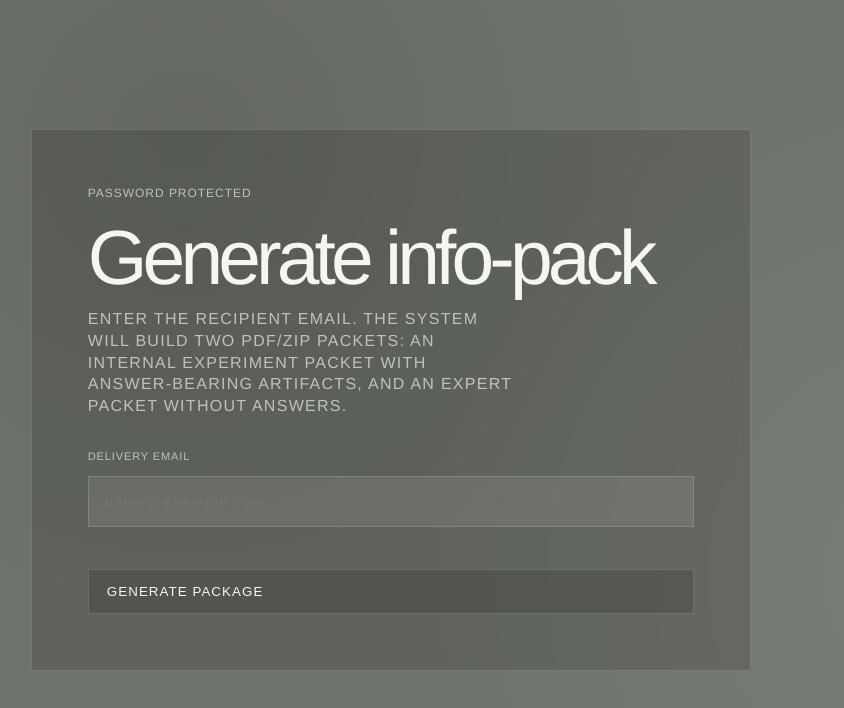
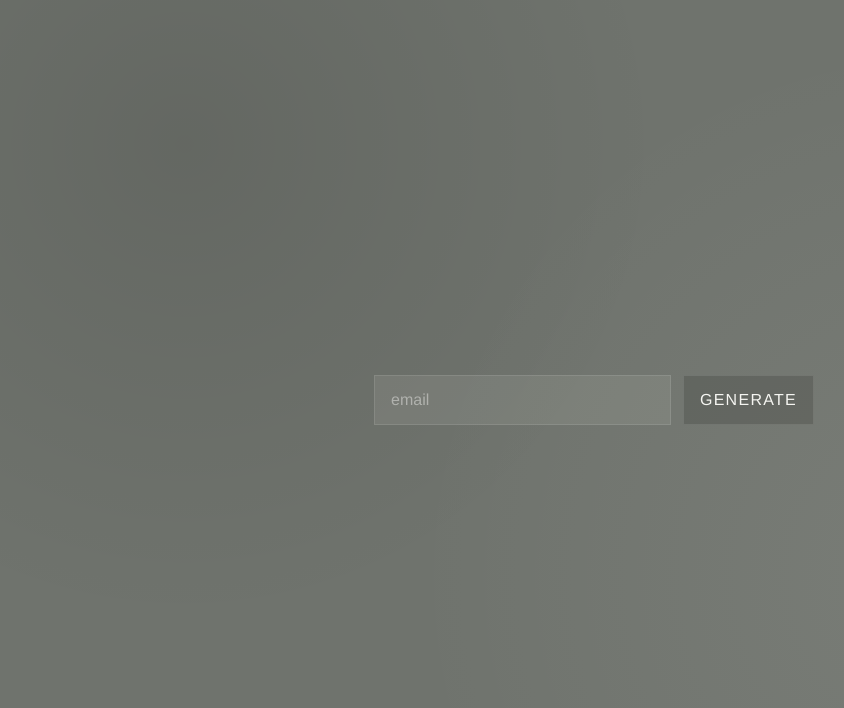
Before and after one commit to MichaelTanzer/distributed-knowledge-site, a Next.js app: page /generate in a window 1280 px wide. Shown: the top 708 px of the page, without its empty margins (46-890 px from the left). Built offline with nearby package versions, Linux system fonts and the light colour scheme.

Commit message:
Restore landing page and simplify generate form

```diff
--- a/app/generate/page.tsx
+++ b/app/generate/page.tsx
@@ -37,30 +37,21 @@ export default function GeneratePage() {
 
   return (
     <main className="generate-shell">
-      <section className="panel">
-        <p className="eyebrow">Password protected</p>
-        <h1>Generate info-pack</h1>
-        <p className="copy">
-          Enter the recipient email. The system will build two PDF/ZIP packets: an internal
-          experiment packet with answer-bearing artifacts, and an expert packet without answers.
-        </p>
-        <form onSubmit={submit}>
-          <label htmlFor="email">Delivery email</label>
+      <form className="generate-form" onSubmit={submit}>
         <input
-            id="email"
+          aria-label="Delivery email"
           type="email"
           value={email}
           onChange={(event) => setEmail(event.target.value)}
-            placeholder="name@example.com"
+          placeholder="email"
           required
         />
         <button disabled={state.status === 'loading'} type="submit">
-            {state.status === 'loading' ? 'Generating…' : 'Generate package'}
+          {state.status === 'loading' ? 'Generating…' : 'Generate'}
         </button>
-        </form>
         {state.status === 'success' && <p className="notice success">{state.message}</p>}
         {state.status === 'error' && <p className="notice error">{state.message}</p>}
-      </section>
+      </form>
     </main>
   );
 }
--- a/app/globals.css
+++ b/app/globals.css
@@ -2,75 +2,199 @@
   --bg: #6f736d;
   --ink: #f5f5f1;
   --muted: rgba(245, 245, 241, 0.66);
-  --line: rgba(245, 245, 241, 0.15);
+  --line: rgba(245, 245, 241, 0.11);
   --gold: #d0ad56;
-  --dark: #161812;
+  --gold-light: #f1d27a;
+  --gold-dark: #8a6a2a;
+  --dark: #11130f;
+  --sans: "Helvetica Neue", Helvetica, Arial, sans-serif;
 }
+
 * { box-sizing: border-box; }
 html, body { min-height: 100%; }
 body {
   margin: 0;
+  overflow-x: hidden;
   color: var(--ink);
-  font-family: "Helvetica Neue", Helvetica, Arial, sans-serif;
+  font-family: var(--sans);
   background:
     radial-gradient(circle at 78% 72%, rgba(245, 245, 241, 0.075), transparent 34rem),
     radial-gradient(circle at 18% 18%, rgba(0, 0, 0, 0.10), transparent 30rem),
     var(--bg);
 }
-a { color: inherit; }
-.home, .generate-shell {
+body::before {
+  content: "";
+  position: fixed;
+  inset: 0;
+  pointer-events: none;
+  background-image: radial-gradient(rgba(245,245,241,0.16) 0.5px, transparent 0.5px);
+  background-size: 4px 4px;
+  opacity: 0.10;
+  mix-blend-mode: screen;
+}
+
+.landing-frame {
   min-height: 100svh;
+  position: relative;
+  padding: clamp(34px, 5vw, 82px);
   display: grid;
-  grid-template-columns: 1fr auto;
+  grid-template-columns: minmax(300px, 0.95fr) minmax(320px, 1.05fr);
   align-items: center;
-  gap: clamp(32px, 8vw, 120px);
-  padding: clamp(34px, 6vw, 92px);
+  gap: clamp(42px, 6vw, 96px);
 }
-.home h1, .panel h1 {
+.title-stack {
+  position: relative;
+  z-index: 2;
+  width: min(760px, 100%);
+}
+.name {
   margin: 0;
+  color: var(--ink);
+  font-size: clamp(54px, 7.4vw, 112px);
+  line-height: 0.92;
   font-weight: 300;
-  letter-spacing: -0.064em;
-  line-height: 0.92;
-  font-size: clamp(58px, 8vw, 124px);
+  letter-spacing: -0.018em;
+  text-rendering: geometricPrecision;
 }
-.eyebrow, .tagline, .copy, label, button, input, .notice {
+.name span {
+  display: block;
+  white-space: nowrap;
+}
+.name span + span {
+  margin-top: -0.02em;
+  letter-spacing: -0.012em;
+}
+.tagline {
+  margin: clamp(18px, 2.2vw, 30px) 0 0;
+  max-width: 42ch;
+  color: var(--ink);
+  font-size: clamp(12px, 1.22vw, 19px);
+  line-height: 1.16;
+  font-weight: 400;
   letter-spacing: 0.08em;
   text-transform: uppercase;
 }
-.eyebrow { color: var(--muted); font-size: 12px; margin: 0 0 22px; }
-.tagline, .copy { max-width: 48ch; line-height: 1.35; color: var(--muted); }
-.access, button {
-  display: inline-flex;
-  margin-top: 28px;
+.mark-stack {
+  position: relative;
+  z-index: 2;
+  justify-self: end;
+  width: min(44vw, 660px);
+  display: flex;
+  flex-direction: column;
+  align-items: flex-start;
+}
+.glyph {
+  position: relative;
+  width: 100%;
+  aspect-ratio: 1;
+  opacity: 0.98;
+}
+.glyph svg {
+  width: 100%;
+  height: 100%;
+  overflow: visible;
+  filter: drop-shadow(0 20px 30px rgba(17, 19, 15, 0.10));
+}
+.compass-ring {
+  fill: none;
+  stroke: rgba(245, 245, 241, 0.24);
+  stroke-width: 1.15;
+}
+.compass-ring.faint { stroke: rgba(245, 245, 241, 0.12); stroke-width: 0.9; }
+.compass-star {
+  fill: rgba(208, 173, 86, 0.22);
+  stroke: rgba(245, 245, 241, 0.76);
+  stroke-width: 1.45;
+  stroke-linejoin: round;
+}
+.compass-star.alt { fill: rgba(17, 19, 15, 0.28); stroke: rgba(245, 245, 241, 0.48); }
+.compass-axis {
+  fill: none;
+  stroke: rgba(245, 245, 241, 0.68);
+  stroke-width: 1.25;
+  stroke-linecap: round;
+}
+.map-halo { fill: rgba(245, 245, 241, 0.045); }
+.map-grid {
+  fill: none;
+  stroke: rgba(245, 245, 241, 0.18);
+  stroke-width: 0.95;
+  stroke-linecap: round;
+  stroke-linejoin: round;
+}
+.graph-guide {
+  fill: none;
+  stroke: rgba(196, 148, 46, 0.18);
+  stroke-width: 1.2;
+  stroke-linecap: round;
+  stroke-linejoin: round;
+  stroke-dasharray: 5 10;
+}
+.graph-edge {
+  fill: none;
+  stroke: url(#spiralGold);
+  stroke-width: 2.15;
+  stroke-linecap: round;
+  stroke-linejoin: round;
+  opacity: 0.88;
+}
+.graph-edge.secondary { stroke: rgba(245, 245, 241, 0.36); stroke-width: 1.1; opacity: 0.74; }
+.graph-node {
+  fill: url(#spiralGold);
+  stroke: rgba(248, 247, 240, 0.96);
+  stroke-width: 3;
+  filter: drop-shadow(0 4px 9px rgba(128, 83, 20, 0.18));
+}
+.graph-node.dark {
+  fill: var(--dark);
+  stroke: rgba(245, 245, 241, 0.84);
+  stroke-width: 2.4;
+  filter: none;
+}
+
+.generate-shell {
+  min-height: 100svh;
+  display: grid;
+  place-items: center;
+  padding: clamp(28px, 6vw, 80px);
+}
+.generate-form {
+  width: min(440px, 100%);
+  display: grid;
+  grid-template-columns: 1fr auto;
+  gap: 12px;
+}
+.generate-form input,
+.generate-form button {
   border: 1px solid var(--line);
-  background: rgba(22,24,18,.18);
+  background: rgba(22, 24, 18, 0.18);
   color: var(--ink);
-  padding: 14px 18px;
-  text-decoration: none;
+  padding: 15px 16px;
+  font: inherit;
+}
+.generate-form input {
+  min-width: 0;
+  background: rgba(245, 245, 241, 0.08);
+}
+.generate-form input::placeholder { color: rgba(245, 245, 241, 0.45); }
+.generate-form button {
   cursor: pointer;
+  text-transform: uppercase;
+  letter-spacing: 0.08em;
 }
-.mark { font-size: clamp(120px, 28vw, 420px); color: rgba(245,245,241,.16); }
-.generate-shell { grid-template-columns: minmax(320px, 720px); }
-.panel {
-  border: 1px solid var(--line);
-  background: rgba(22,24,18,.16);
-  padding: clamp(26px, 5vw, 56px);
-  backdrop-filter: blur(8px);
+.generate-form button:disabled { opacity: .55; cursor: wait; }
+.notice {
+  grid-column: 1 / -1;
+  margin: 6px 0 0;
+  font-size: 12px;
+  line-height: 1.5;
+  letter-spacing: 0.04em;
 }
-.panel h1 { font-size: clamp(42px, 6vw, 86px); }
-form { display: grid; gap: 14px; margin-top: 34px; }
-label { color: var(--muted); font-size: 11px; }
-input {
-  width: 100%;
-  border: 1px solid var(--line);
-  background: rgba(245,245,241,.08);
-  color: var(--ink);
-  padding: 16px;
-  font-size: 15px;
-  text-transform: none;
-}
-button:disabled { opacity: .55; cursor: wait; }
-.notice { margin-top: 20px; font-size: 12px; line-height: 1.5; }
 .notice.error { color: #ffd0d0; }
 .notice.success { color: #e7f5d6; }
-@media (max-width: 720px) { .home { grid-template-columns: 1fr; } .mark { display: none; } }
+
+@media (max-width: 760px) {
+  .landing-frame { grid-template-columns: 1fr; }
+  .mark-stack { width: min(82vw, 420px); justify-self: start; opacity: .76; }
+  .generate-form { grid-template-columns: 1fr; }
+}
```
Also changed, not shown: app/page.tsx (+33 -8 lines). Lines whose indentation alone changed are shown as unchanged.
